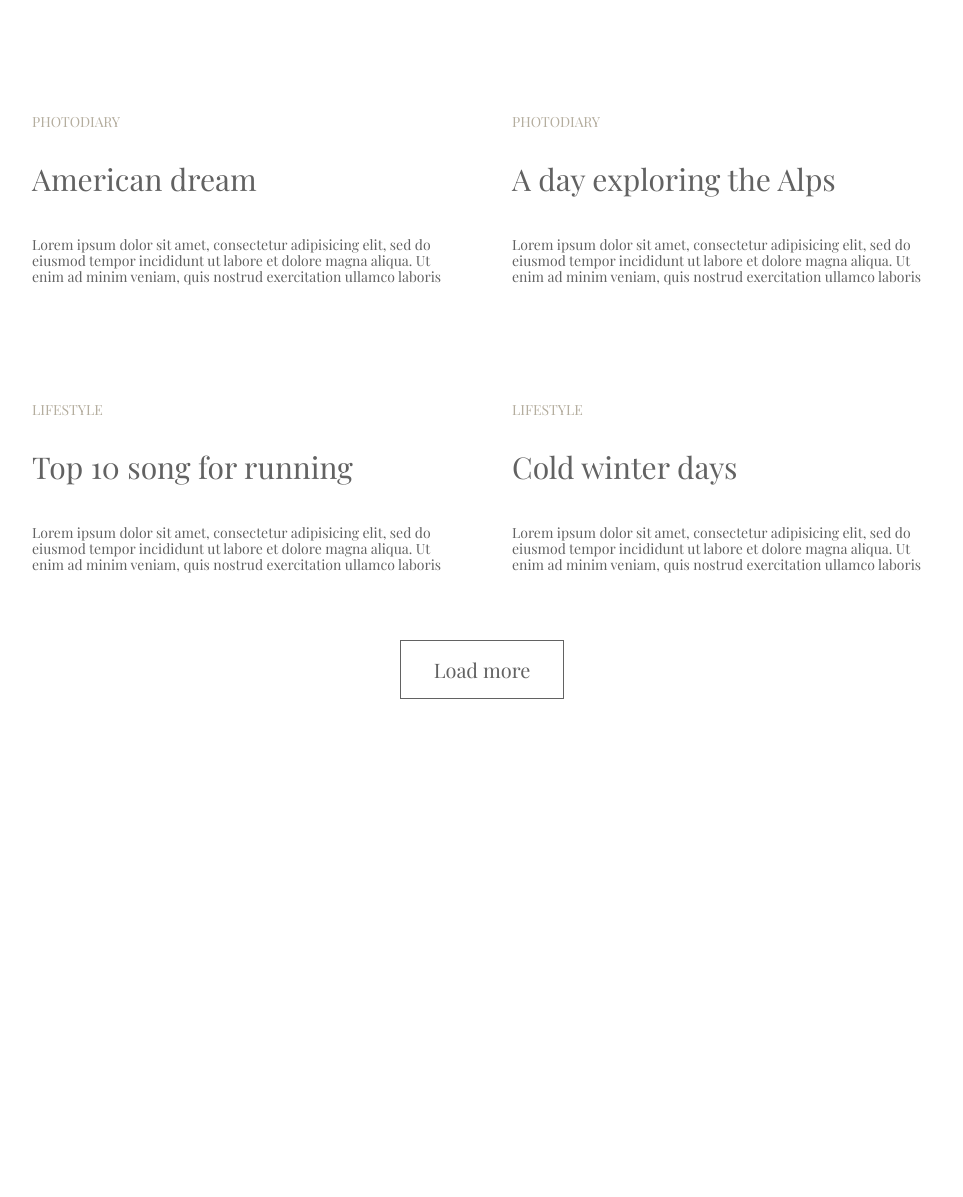
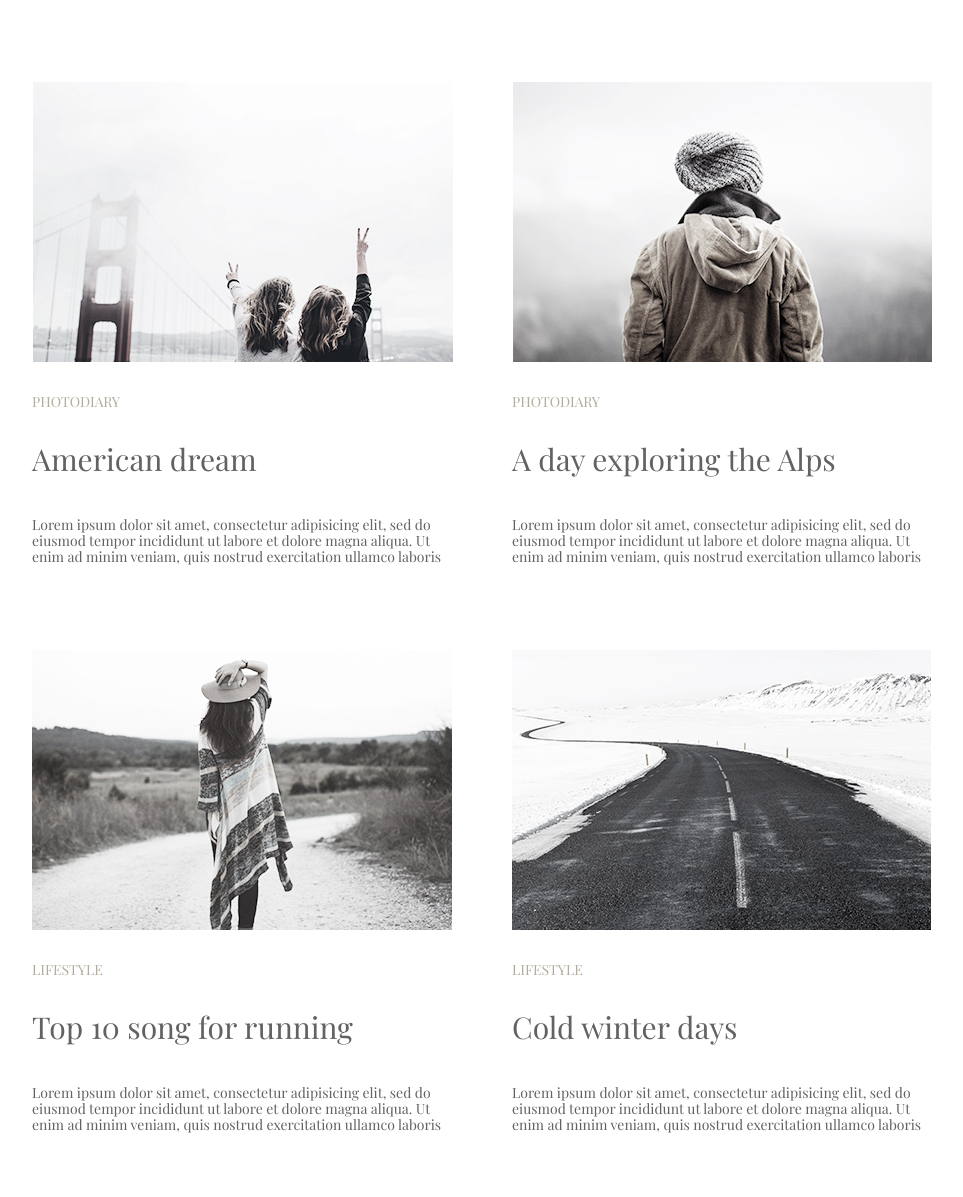
Before and after one commit to AlexDiakonov/goit-fe-course, a plain HTML site: page module-3/index.html in a window 1280 px wide. Shown: the part 685-1882 px from the top of the page, without its empty margins (158-1121 px from the left). Before the commit the page ends 1461 px from the top, so only its background shows below. Drawn offline with nearby package versions, Linux system fonts and the light colour scheme; the site is published under a folder, as on GitHub Pages, so addresses that start at the root find nothing.

Commit message:
img fix please OMFG

```diff
--- a/module-3/index.html
+++ b/module-3/index.html
@@ -37,7 +37,7 @@
                     </li>
                     <li>
                         <article>
-                            <img src="/img/img2.jpg" alt="">
+                            <img src="img/img2.jpg" alt="">
                             <p class="description">Lifestyle</p>
                             <h2>Life tastes better with coffee</h2>
                             <p class="article">Lorem ipsum dolor sit amet, consectetur adipisicing elit, sed do eiusmod tempor incididunt ut labore et dolore magna aliqua.
@@ -48,7 +48,7 @@
                 <ul class="art2">
                     <li>
                         <article>
-                           <img src="/img/img3.jpg" alt="">
+                           <img src="img/img3.jpg" alt="">
                             <p class="description">PHOTODIARY</p>
                             <h2>American dream</h2>
                             <p class="article">Lorem ipsum dolor sit amet, consectetur adipisicing elit, sed do eiusmod tempor incididunt ut labore et dolore magna aliqua.
@@ -57,7 +57,7 @@
                     </li>
                     <li>
                         <article>
-                            <img src="/img/img4.jpg" alt="">
+                            <img src="img/img4.jpg" alt="">
                             <p class="description">PHOTODIARY</p>
                             <h2>A day exploring the Alps</h2>
                             <p class="article">Lorem ipsum dolor sit amet, consectetur adipisicing elit, sed do eiusmod tempor incididunt ut labore et dolore magna aliqua.
@@ -68,7 +68,7 @@
                 <ul class="art3">
                     <li>
                         <article>
-                            <img src="/img/img5.jpg" alt="">
+                            <img src="img/img5.jpg" alt="">
                             <p class="description">LIFESTYLE</p>
                             <h2>Top 10 song for running</h2>
                             <p class="article">Lorem ipsum dolor sit amet, consectetur adipisicing elit, sed do eiusmod tempor incididunt ut labore et dolore magna aliqua.
@@ -77,7 +77,7 @@
                     </li>
                     <li>
                         <article>
-                            <img src="/img/img6.jpg" alt="">
+                            <img src="img/img6.jpg" alt="">
                             <p class="description">LIFESTYLE</p>
                             <h2>Cold winter days</h2>
                             <p class="article">Lorem ipsum dolor sit amet, consectetur adipisicing elit, sed do eiusmod tempor incididunt ut labore et dolore magna aliqua.
```
